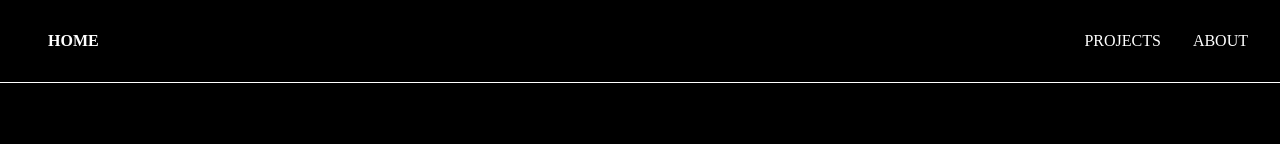
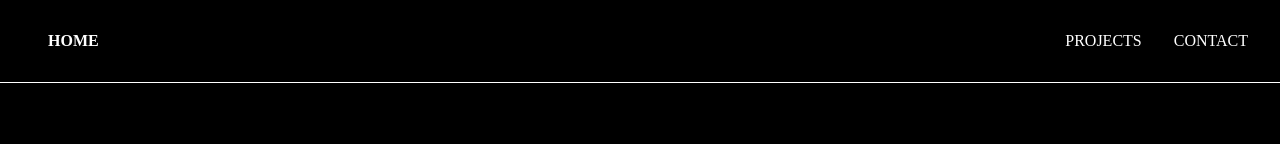
Before and after one commit to happyeveryone96/jinwoo-portfolio, a Next.js app: page /projects in a window 1280 px wide. Shown: the top 144 px of the page. Built offline with nearby package versions, Linux system fonts and the light colour scheme.

Commit message:
design: 내비게이션 바 텍스트 변경

```diff
--- a/src/components/Nav/Nav.tsx
+++ b/src/components/Nav/Nav.tsx
@@ -20,7 +20,7 @@ const Nav = () => {
       </div>
       <div className="nav-links">
         <Link href="/projects">Projects</Link>
-        <Link href="/about">About</Link>
+        <Link href="/contact">Contact</Link>
       </div>
     </div>
   );
```
Also changed, not shown: src/pages/contact/index.tsx (renamed from src/pages/about/index.tsx).
